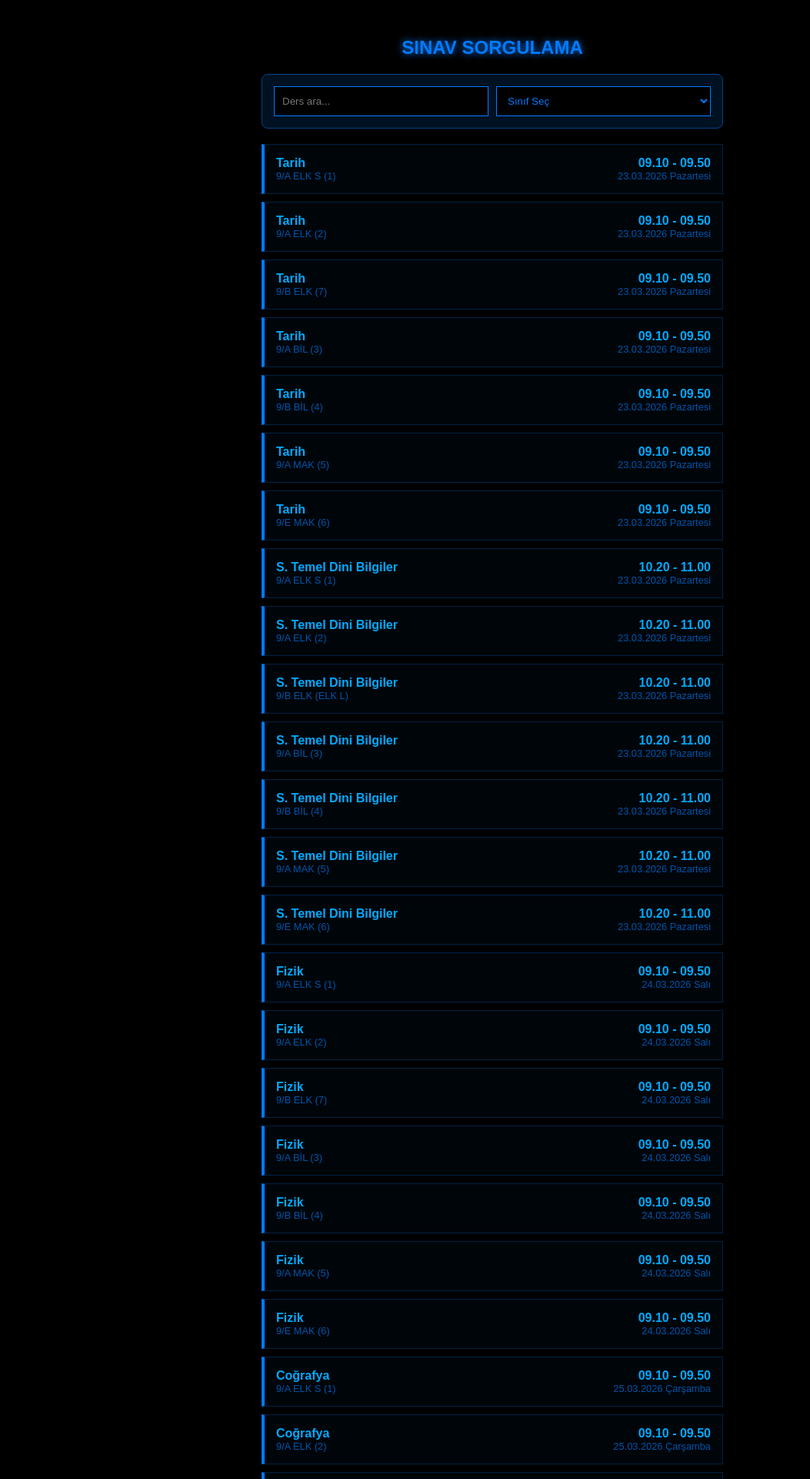
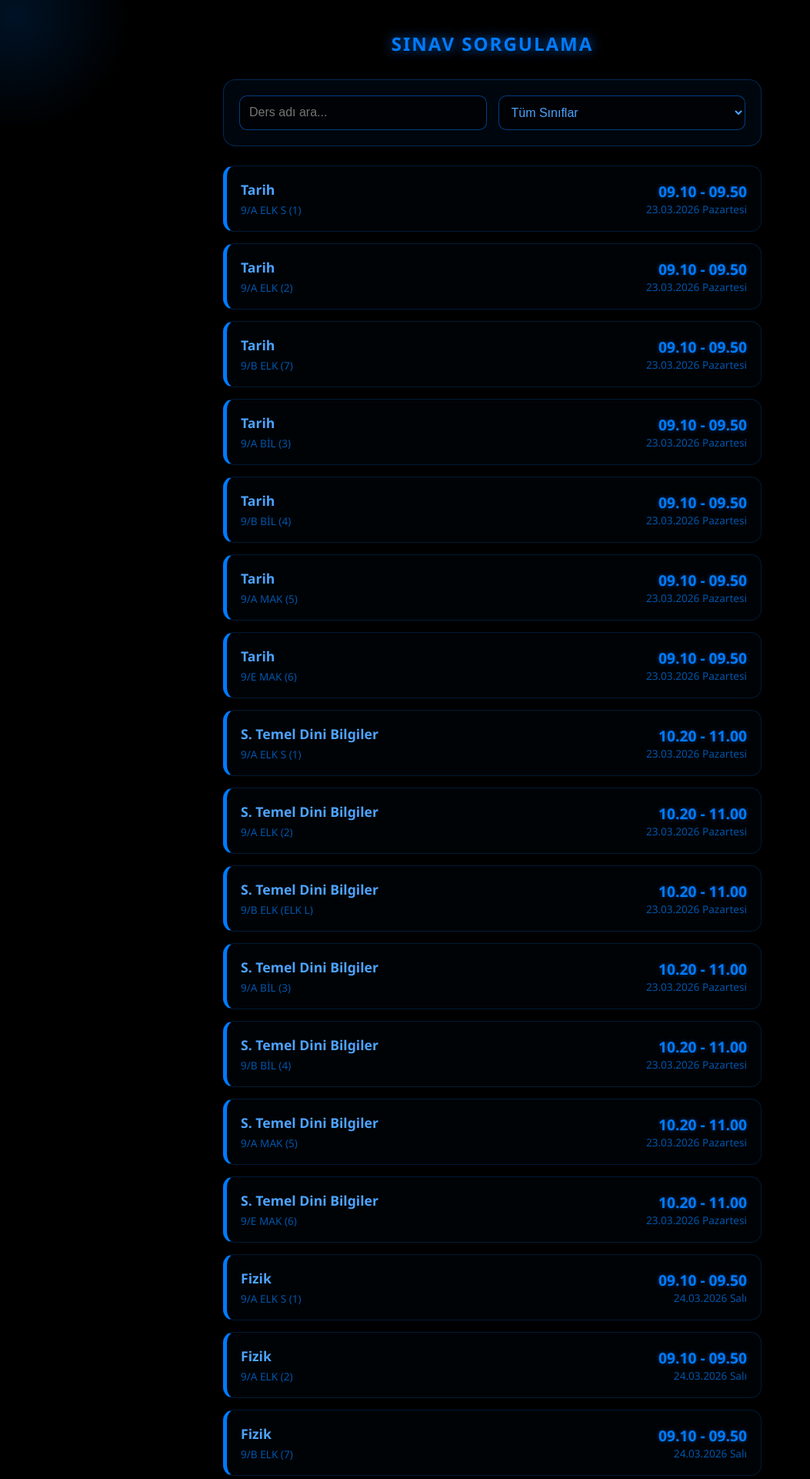
Before and after one commit to UvisTR/sinav-takvimi, a Flask app: page / in a window 1280 px wide. Shown: the top 1921 px of the page at 77% size, without its empty margins (0-1053 px from the left). Run offline with Flask 3, Linux system fonts and the light colour scheme.

Commit message:
Update index.html

```diff
--- a/templates/index.html
+++ b/templates/index.html
@@ -2,24 +2,128 @@
 <html lang="tr">
 <head>
     <meta charset="UTF-8">
-    <title>Sınav Takvimi</title>
+    <meta name="viewport" content="width=device-width, initial-scale=1.0">
+    <title>Sınav Takvimi | Premium</title>
     <style>
-        body { background-color: #000; color: #007bff; font-family: sans-serif; padding: 20px; }
-        .container { max-width: 600px; margin: auto; }
-        .search-box { background: #001122; padding: 15px; border-radius: 8px; border: 1px solid #004488; margin-bottom: 20px; display: flex; gap: 10px; }
-        input, select { background: #000; border: 1px solid #007bff; color: #007bff; padding: 10px; flex: 1; outline: none; }
-        .card { background: #00050a; border: 1px solid #002244; padding: 15px; margin-bottom: 10px; display: flex; justify-content: space-between; border-left: 4px solid #007bff; }
-        .ders { font-weight: bold; color: #00aaff; }
-        .detay { font-size: 0.8em; color: #0055aa; }
+        /* Ana Gövde ve Arka Plan */
+        body {
+            background-color: #000;
+            color: #007bff;
+            font-family: 'Segoe UI', Tahoma, Geneva, Verdana, sans-serif;
+            margin: 0;
+            padding: 20px;
+            overflow-x: hidden; /* Işık efektinin taşıp kaydırma çubuğu yapmasını engeller */
+        }
+
+        /* Fareyi Takip Eden Işık Efekti */
+        #glow {
+            position: fixed;
+            width: 300px;
+            height: 300px;
+            background: radial-gradient(circle, rgba(0, 123, 255, 0.15) 0%, rgba(0,0,0,0) 70%);
+            border-radius: 50%;
+            pointer-events: none; /* Fare tıklamalarını engellemez */
+            transform: translate(-50%, -50%);
+            z-index: 0;
+            transition: 0.1s ease-out;
+        }
+
+        /* Tüm İçeriği Saran Konteyner (Cam Efekti) */
+        .container {
+            max-width: 700px;
+            margin: auto;
+            position: relative;
+            z-index: 1;
+        }
+
+        h2 {
+            text-align: center;
+            text-shadow: 0 0 15px rgba(0, 123, 255, 0.8);
+            letter-spacing: 2px;
+            margin-bottom: 30px;
+        }
+
+        /* Arama Kutusu (Şeffaf ve Yuvarlak) */
+        .search-box {
+            background: rgba(0, 17, 34, 0.4);
+            backdrop-filter: blur(10px); /* Arka planı bulanıklaştırır */
+            padding: 20px;
+            border-radius: 16px; /* Yumuşak köşeler */
+            border: 1px solid rgba(0, 123, 255, 0.3);
+            margin-bottom: 25px;
+            display: flex;
+            gap: 15px;
+            box-shadow: 0 4px 30px rgba(0, 0, 0, 0.5);
+        }
+
+        input, select {
+            background: rgba(0, 0, 0, 0.6);
+            border: 1px solid rgba(0, 123, 255, 0.5);
+            color: #4da3ff;
+            padding: 12px;
+            flex: 1;
+            outline: none;
+            border-radius: 10px; /* Yumuşak köşeler */
+            font-size: 16px;
+            transition: all 0.3s ease;
+        }
+
+        input:focus, select:focus {
+            border-color: #007bff;
+            box-shadow: 0 0 10px rgba(0, 123, 255, 0.4);
+        }
+
+        /* Kartlar (Şeffaf ve Yuvarlak) */
+        .card {
+            background: rgba(0, 5, 10, 0.6);
+            backdrop-filter: blur(8px);
+            border: 1px solid rgba(0, 50, 100, 0.5);
+            padding: 18px;
+            margin-bottom: 15px;
+            display: flex;
+            justify-content: space-between;
+            align-items: center;
+            border-radius: 14px; /* Yumuşak köşeler */
+            border-left: 5px solid #007bff;
+            transition: all 0.3s ease;
+        }
+
+        .card:hover {
+            background: rgba(0, 15, 30, 0.8);
+            transform: translateY(-2px);
+            box-shadow: 0 8px 20px rgba(0, 123, 255, 0.15);
+        }
+
+        .ders { font-weight: bold; color: #4da3ff; font-size: 1.1em; margin-bottom: 5px; }
+        .detay { font-size: 0.85em; color: #0055aa; }
+        .saat { font-weight: bold; color: #007bff; font-size: 1.2em; text-shadow: 0 0 5px rgba(0, 123, 255, 0.5); }
+
+        /* MOBİL UYUM (Otomatik Algılama) */
+        @media (max-width: 600px) {
+            .search-box {
+                flex-direction: column; /* Telefondaysa yan yana değil alt alta diz */
+                gap: 10px;
+                padding: 15px;
+            }
+            .card {
+                padding: 15px;
+            }
+            .ders { font-size: 1em; }
+            .saat { font-size: 1.1em; }
+            body { padding: 10px; }
+        }
     </style>
 </head>
 <body>
+
+    <div id="glow"></div>
+
     <div class="container">
-        <h2 style="text-align:center; text-shadow: 0 0 10px #007bff;">SINAV SORGULAMA</h2>
+        <h2>SINAV SORGULAMA</h2>
         <div class="search-box">
-            <input type="text" id="ara" placeholder="Ders ara..." onkeyup="filtrele()">
+            <input type="text" id="ara" placeholder="Ders adı ara..." onkeyup="filtrele()">
             <select id="sinif" onchange="filtrele()">
-                <option value="">Sınıf Seç</option>
+                <option value="">Tüm Sınıflar</option>
                 <option value="9">9. Sınıf</option>
                 <option value="10">10. Sınıf</option>
                 <option value="11">11. Sınıf</option>
@@ -27,18 +131,35 @@
         </div>
         <div id="sonuclar"></div>
     </div>
+
     <script>
+        // Fareyi Takip Eden Işık Sistemi
+        const glow = document.getElementById('glow');
+        document.addEventListener('mousemove', (e) => {
+            glow.style.left = e.clientX + 'px';
+            glow.style.top = e.clientY + 'px';
+        });
+
+        // Veri Çekme ve Filtreleme Sistemi
         let veriler = [];
         fetch('/api/data').then(r => r.json()).then(data => { veriler = data; goster(data); });
+
         function goster(l) {
             const d = document.getElementById('sonuclar');
             d.innerHTML = l.map(s => `
                 <div class="card">
-                    <div><div class="ders">${s['Ders Adı']}</div><div class="detay">${s['Sınıf']}</div></div>
-                    <div style="text-align:right"><div class="ders">${s['Saat']}</div><div class="detay">${s['Tarih']}</div></div>
+                    <div>
+                        <div class="ders">${s['Ders Adı']}</div>
+                        <div class="detay">${s['Sınıf']}</div>
+                    </div>
+                    <div style="text-align:right">
+                        <div class="saat">${s['Saat']}</div>
+                        <div class="detay">${s['Tarih']}</div>
+                    </div>
                 </div>
             `).join('');
         }
+
         function filtrele() {
             const m = document.getElementById('ara').value.toLowerCase();
             const s = document.getElementById('sinif').value;
```
